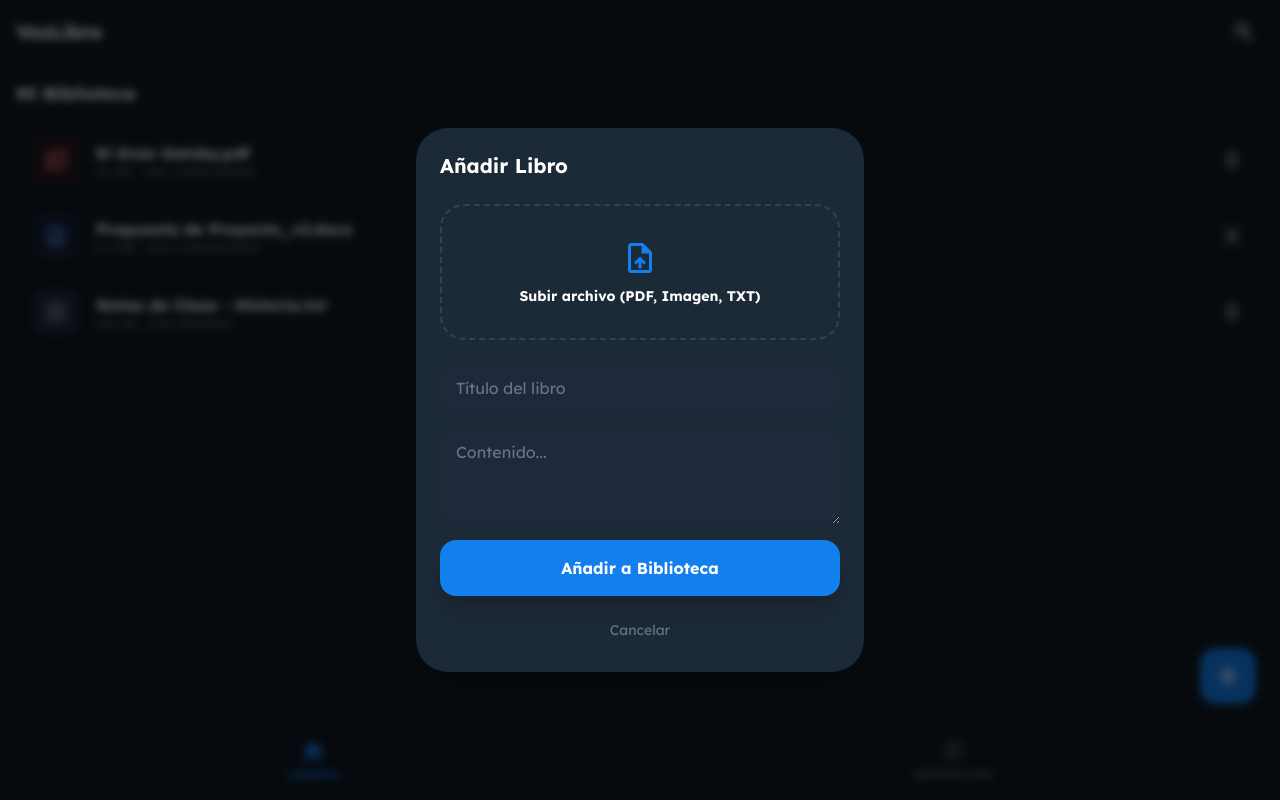
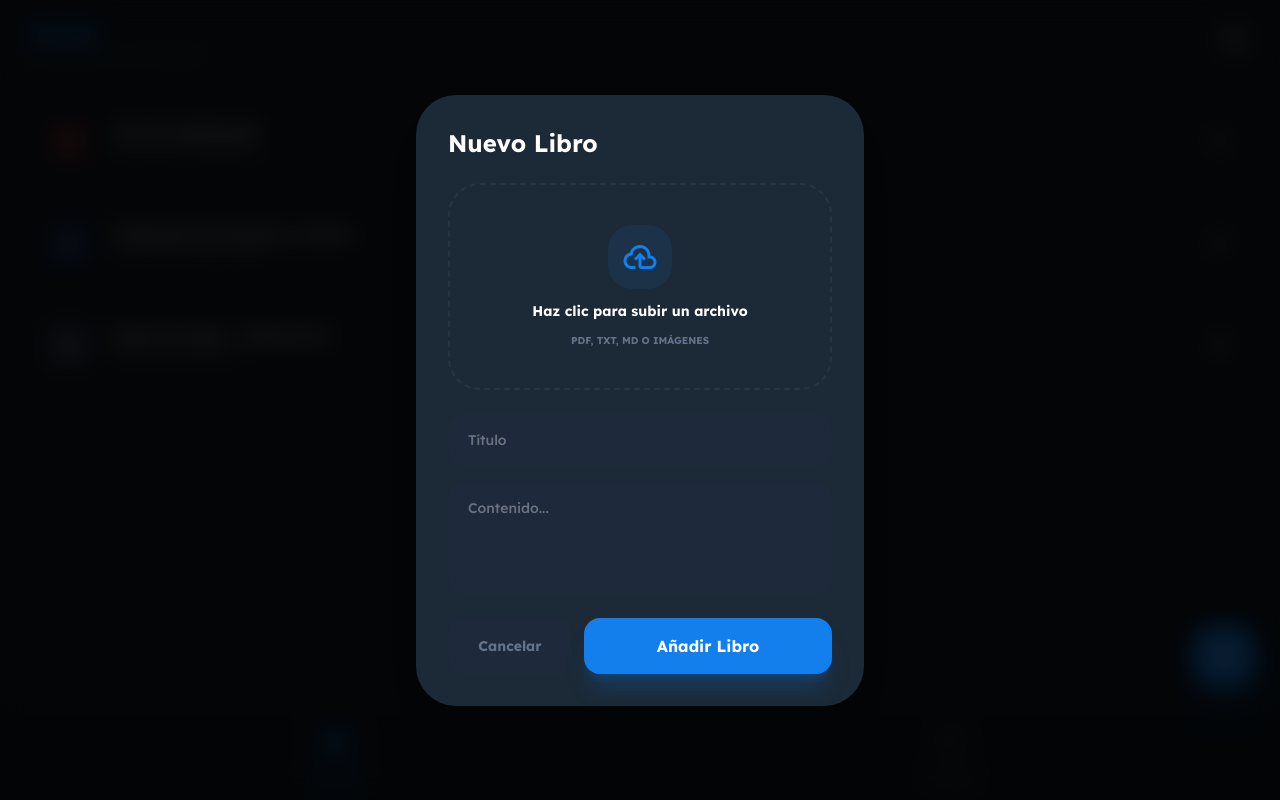
Before and after one commit to iMartinz-Oficial/Taudio, a React (Vite) app: page / in a window 1280 px wide. Both pictures are taken after a click on the button "add". Built offline with nearby package versions, Linux system fonts and the light colour scheme.

Commit message:
varios cambios

```diff
--- a/App.tsx
+++ b/App.tsx
@@ -6,7 +6,7 @@ import { INITIAL_DOCUMENTS } from './constants';
 import LibraryScreen from './components/LibraryScreen';
 import PlayerScreen from './components/PlayerScreen';
 import { generateSpeech, decodeBase64Audio, createWavBlob } from './services/geminiService';
-import { saveAudio, deleteAudio } from './services/storageService';
+import { saveAudio, deleteAudio, getAudio } from './services/storageService';
 
 const App: React.FC = () => {
   const [documents, setDocuments] = useState<Document[]>(INITIAL_DOCUMENTS);
@@ -14,12 +14,36 @@ const App: React.FC = () => {
   const [selectedVoice, setSelectedVoice] = useState<VoiceName>('Zephyr');
   const [processingIds, setProcessingIds] = useState<Set<number>>(new Set());
 
+  // Verificar caché al iniciar
+  useEffect(() => {
+    const checkCache = async () => {
+      const updatedDocs = await Promise.all(documents.map(async (doc) => {
+        const audio = await getAudio(doc.id);
+        if (audio) {
+          const sizeMB = (audio.size / (1024 * 1024)).toFixed(1);
+          return {
+            ...doc,
+            meta: `Listo • ${sizeMB} MB`,
+            icon: 'play_circle',
+            audioSize: `${sizeMB} MB`,
+            iconColor: 'text-green-500',
+            bgColor: 'bg-green-500/10'
+          };
+        }
+        return doc;
+      }));
+      setDocuments(updatedDocs);
+    };
+    checkCache();
+  }, []);
+
   const handleSelectDocument = (doc: Document) => {
     setCurrentDocument(doc);
   };
 
   const processAudioForDoc = async (id: number, content: string, voice: VoiceName) => {
     setProcessingIds(prev => new Set(prev).add(id));
+
     try {
       const base64 = await generateSpeech(content, voice);
       if (base64) {
@@ -27,12 +51,24 @@ const App: React.FC = () => {
         const wavBlob = createWavBlob(pcmData, 24000);
         await saveAudio(id, wavBlob);
 
+        const sizeMB = (wavBlob.size / (1024 * 1024)).toFixed(1);
+
         setDocuments(prev => prev.map(d =>
-          d.id === id ? { ...d, meta: d.meta.replace("Sin Empezar", "Listo para escuchar").replace("Nuevo", "Listo") } : d
+          d.id === id ? {
+            ...d,
+            meta: `Listo • ${sizeMB} MB`,
+            icon: 'play_circle',
+            audioSize: `${sizeMB} MB`,
+            iconColor: 'text-green-500',
+            bgColor: 'bg-green-500/10'
+          } : d
         ));
       }
     } catch (err) {
       console.error("Auto-processing error:", err);
+      setDocuments(prev => prev.map(d =>
+        d.id === id ? { ...d, meta: "Error en descarga", icon: "error" } : d
+      ));
     } finally {
       setProcessingIds(prev => {
         const next = new Set(prev);
@@ -48,14 +84,13 @@ const App: React.FC = () => {
       id,
       title: newDoc.title,
       content: newDoc.content,
-      meta: "Procesando audio...",
+      meta: "Generando audio...",
       progress: 0,
       iconColor: "text-primary",
       bgColor: "bg-primary/10",
       icon: "pending"
     };
     setDocuments(prev => [doc, ...prev]);
-    // Iniciar procesamiento automático
     processAudioForDoc(id, newDoc.content, selectedVoice);
   };
 
--- a/components/LibraryScreen.tsx
+++ b/components/LibraryScreen.tsx
@@ -1,5 +1,5 @@
 
-import React, { useState, useRef } from 'react';
+import React, { useState, useRef, useEffect } from 'react';
 import { useNavigate } from 'react-router-dom';
 import { Document } from '../types';
 import { extractTextFromFile } from '../services/geminiService';
@@ -13,15 +13,31 @@ interface LibraryScreenProps {
 }
 
 const LibraryScreen: React.FC<LibraryScreenProps> = ({ documents, processingIds, onSelectDocument, onAddDocument, onDeleteDocument }) => {
-  const [activeFilter, setActiveFilter] = useState("Todos");
-  const [openDropdownId, setOpenDropdownId] = useState<number | null>(null);
   const [isAddModalOpen, setIsAddModalOpen] = useState(false);
   const [newTitle, setNewTitle] = useState("");
   const [newContent, setNewContent] = useState("");
   const [isReadingFile, setIsReadingFile] = useState(false);
+  const [simulatedProgress, setSimulatedProgress] = useState<Record<number, number>>({});
 
   const fileInputRef = useRef<HTMLInputElement>(null);
   const navigate = useNavigate();
+
+  useEffect(() => {
+    const interval = setInterval(() => {
+      setSimulatedProgress(prev => {
+        const next = { ...prev };
+        processingIds.forEach(id => {
+          if (!next[id]) next[id] = 0;
+          if (next[id] < 98) {
+            const increment = next[id] < 50 ? 5 : next[id] < 80 ? 2 : 0.5;
+            next[id] = Math.min(98, next[id] + Math.random() * increment);
+          }
+        });
+        return next;
+      });
+    }, 1000);
+    return () => clearInterval(interval);
+  }, [processingIds]);
 
   const handleDocumentClick = (doc: Document) => {
     onSelectDocument(doc);
@@ -80,84 +96,112 @@ const LibraryScreen: React.FC<LibraryScreenProps> = ({ documents, processingIds,
 
   return (
     <div className="relative flex h-screen w-full flex-col overflow-hidden bg-background-light dark:bg-background-dark">
-      <header className="flex items-center justify-between px-4 py-3 bg-background-light dark:bg-background-dark z-10 shrink-0">
-        <h2 className="text-xl font-bold tracking-tight">VozLibro</h2>
-        <button className="size-10 flex items-center justify-center rounded-full hover:bg-black/5 dark:hover:bg-white/10">
+      <header className="flex items-center justify-between px-6 py-4 bg-background-light dark:bg-background-dark z-10 shrink-0 border-b border-black/5 dark:border-white/5">
+        <div>
+          <h2 className="text-2xl font-black tracking-tighter text-primary">Taudio</h2>
+          <p className="text-[10px] font-bold text-slate-500 uppercase tracking-widest">Mi Biblioteca Inteligente</p>
+        </div>
+        <button className="size-11 flex items-center justify-center rounded-2xl bg-black/5 dark:bg-white/5">
           <span className="material-symbols-outlined">search</span>
         </button>
       </header>
 
-      <main className="flex-1 overflow-y-auto no-scrollbar pb-28" onClick={() => setOpenDropdownId(null)}>
-        <div className="px-4 py-4">
-           <h3 className="text-lg font-bold mb-4">Mi Biblioteca</h3>
-           <div className="flex flex-col gap-1">
-             {documents.map((doc) => (
+      <main className="flex-1 overflow-y-auto no-scrollbar pb-32">
+        <div className="px-6 py-4">
+           <div className="flex flex-col gap-3">
+             {documents.map((doc) => {
+               const isProcessing = processingIds.has(doc.id);
+               const progress = Math.floor(simulatedProgress[doc.id] || 0);
+
+               return (
                  <div
                    key={doc.id}
                    onClick={() => handleDocumentClick(doc)}
-                 className="flex items-center gap-4 px-4 py-3 hover:bg-black/5 dark:hover:bg-white/5 cursor-pointer rounded-2xl transition-all"
+                   className={`flex items-center gap-4 px-4 py-4 cursor-pointer rounded-[28px] transition-all border ${isProcessing ? 'border-primary/20 bg-primary/5' : 'border-transparent hover:bg-black/5 dark:hover:bg-white/5'}`}
                  >
-                 <div className={`size-12 rounded-xl ${doc.bgColor} flex items-center justify-center`}>
-                    {processingIds.has(doc.id) ? (
-                      <span className="material-symbols-outlined animate-spin text-primary">sync</span>
+                   <div className={`relative size-14 rounded-2xl ${doc.bgColor} flex items-center justify-center shrink-0`}>
+                      {isProcessing ? (
+                        <>
+                          <svg className="absolute inset-0 size-full -rotate-90">
+                            <circle cx="28" cy="28" r="24" fill="none" stroke="currentColor" strokeWidth="3" className="text-primary/10" />
+                            <circle cx="28" cy="28" r="24" fill="none" stroke="currentColor" strokeWidth="3" strokeDasharray="150.8" strokeDashoffset={150.8 - (150.8 * progress) / 100} className="text-primary transition-all duration-300" />
+                          </svg>
+                          <span className="text-[10px] font-bold text-primary">{progress}%</span>
+                        </>
                       ) : (
-                      <span className={`material-symbols-outlined ${doc.iconColor}`}>{doc.icon}</span>
+                        <span className={`material-symbols-outlined text-[28px] ${doc.iconColor}`}>{doc.icon}</span>
                       )}
                    </div>
                    <div className="flex-1 min-w-0">
-                   <p className="font-bold truncate">{doc.title}</p>
-                   <p className={`text-[10px] font-bold uppercase tracking-widest ${processingIds.has(doc.id) ? 'text-primary' : 'text-slate-500'}`}>
-                     {processingIds.has(doc.id) ? 'Generando audio...' : doc.meta}
+                     <p className="font-bold text-[15px] truncate pr-2">{doc.title}</p>
+                     <div className="flex items-center gap-2 mt-0.5">
+                        {isProcessing && <span className="size-1.5 rounded-full bg-primary animate-pulse"></span>}
+                        <p className={`text-[10px] font-bold uppercase tracking-wider ${isProcessing ? 'text-primary' : 'text-slate-500'}`}>
+                          {isProcessing ? `Generando audio... ${progress}%` : doc.meta}
                         </p>
                      </div>
-                 <button onClick={(e) => { e.stopPropagation(); onDeleteDocument(doc.id); }} className="size-8 flex items-center justify-center text-slate-400 hover:text-red-500">
-                    <span className="material-symbols-outlined text-[20px]">delete</span>
+                   </div>
+                   <button onClick={(e) => { e.stopPropagation(); onDeleteDocument(doc.id); }} className="size-10 flex items-center justify-center text-slate-400 hover:text-red-500 transition-colors">
+                      <span className="material-symbols-outlined text-[22px]">delete</span>
                    </button>
                  </div>
-             ))}
+               );
+             })}
            </div>
         </div>
       </main>
 
       {isAddModalOpen && (
-        <div className="fixed inset-0 z-[100] flex items-center justify-center p-4 bg-black/60 backdrop-blur-sm">
-          <div className="w-full max-w-md bg-white dark:bg-surface-dark rounded-[32px] p-6 shadow-2xl">
-            <h3 className="text-xl font-bold mb-6">Añadir Libro</h3>
+        <div className="fixed inset-0 z-[100] flex items-center justify-center p-4 bg-black/80 backdrop-blur-md">
+          <div className="w-full max-w-md bg-white dark:bg-surface-dark rounded-[40px] p-8 shadow-2xl animate-in fade-in zoom-in duration-200">
+            <h3 className="text-2xl font-black mb-6">Nuevo Libro</h3>
+
             <div
               onClick={() => fileInputRef.current?.click()}
-              className="border-2 border-dashed border-slate-700 rounded-3xl p-8 flex flex-col items-center justify-center gap-2 mb-6 cursor-pointer hover:bg-white/5 transition-all"
+              className="border-2 border-dashed border-slate-700/50 rounded-[32px] p-10 flex flex-col items-center justify-center gap-3 mb-6 cursor-pointer hover:border-primary hover:bg-primary/5 transition-all group"
             >
               <input type="file" ref={fileInputRef} onChange={handleFileChange} className="hidden" accept=".pdf,.txt,.md,.jpg,.png" />
-              <span className={`material-symbols-outlined text-4xl text-primary ${isReadingFile ? 'animate-bounce' : ''}`}>
-                {isReadingFile ? 'settings_suggest' : 'upload_file'}
+              <div className="size-16 rounded-3xl bg-primary/10 flex items-center justify-center group-hover:scale-110 transition-transform">
+                <span className={`material-symbols-outlined text-4xl text-primary ${isReadingFile ? 'animate-spin' : ''}`}>
+                  {isReadingFile ? 'sync' : 'cloud_upload'}
                 </span>
-              <p className="text-sm font-bold">{isReadingFile ? 'Extrayendo texto...' : 'Subir archivo (PDF, Imagen, TXT)'}</p>
+              </div>
+              <p className="text-sm font-bold text-center">
+                {isReadingFile ? 'Leyendo contenido...' : 'Haz clic para subir un archivo'}
+              </p>
+              <p className="text-[10px] text-slate-500 uppercase font-bold">PDF, TXT, MD o Imágenes</p>
             </div>
 
             {!isReadingFile && (
               <form onSubmit={handleAddSubmit} className="flex flex-col gap-4">
-                <input required placeholder="Título del libro" value={newTitle} onChange={e => setNewTitle(e.target.value)} className="w-full bg-slate-800 rounded-2xl px-4 py-3 border-none focus:ring-2 focus:ring-primary" />
-                <textarea required placeholder="Contenido..." rows={3} value={newContent} onChange={e => setNewContent(e.target.value)} className="w-full bg-slate-800 rounded-2xl px-4 py-3 border-none focus:ring-2 focus:ring-primary" />
-                <button type="submit" className="w-full bg-primary font-bold py-4 rounded-2xl shadow-xl active:scale-95 transition-all">Añadir a Biblioteca</button>
-                <button type="button" onClick={() => setIsAddModalOpen(false)} className="w-full py-2 text-sm text-slate-500">Cancelar</button>
+                <input required placeholder="Título" value={newTitle} onChange={e => setNewTitle(e.target.value)} className="w-full bg-slate-100 dark:bg-slate-800 rounded-2xl px-5 py-4 border-none focus:ring-2 focus:ring-primary text-sm font-medium" />
+                <textarea required placeholder="Contenido..." rows={4} value={newContent} onChange={e => setNewContent(e.target.value)} className="w-full bg-slate-100 dark:bg-slate-800 rounded-2xl px-5 py-4 border-none focus:ring-2 focus:ring-primary text-sm font-medium resize-none" />
+                <div className="flex gap-3 mt-2">
+                  <button type="button" onClick={() => setIsAddModalOpen(false)} className="flex-1 py-4 text-sm font-bold text-slate-500 bg-slate-100 dark:bg-slate-800 rounded-2xl active:scale-95 transition-all">Cancelar</button>
+                  <button type="submit" className="flex-[2] bg-primary text-white font-bold py-4 rounded-2xl shadow-xl shadow-primary/20 active:scale-95 transition-all">Añadir Libro</button>
+                </div>
               </form>
             )}
           </div>
         </div>
       )}
 
-      <button onClick={() => setIsAddModalOpen(true)} className="fixed bottom-24 right-6 size-14 bg-primary text-white rounded-2xl shadow-2xl flex items-center justify-center active:scale-90 transition-all">
-        <span className="material-symbols-outlined" style={{ fontSize: '32px' }}>add</span>
+      <button onClick={() => setIsAddModalOpen(true)} className="fixed bottom-28 right-6 size-16 bg-primary text-white rounded-[24px] shadow-2xl shadow-primary/40 flex items-center justify-center active:scale-90 hover:scale-105 transition-all z-20">
+        <span className="material-symbols-outlined" style={{ fontSize: '36px' }}>add</span>
       </button>
 
-      <nav className="fixed bottom-0 w-full bg-background-dark/95 backdrop-blur-md border-t border-white/5 flex h-20 items-center justify-around pb-safe">
-        <button className="flex flex-col items-center gap-1 text-primary">
+      <nav className="fixed bottom-0 w-full bg-background-dark/95 backdrop-blur-xl border-t border-white/5 flex h-24 items-center justify-around pb-safe px-6">
+        <button className="flex flex-col items-center gap-1.5 text-primary">
+          <div className="size-12 rounded-2xl bg-primary/10 flex items-center justify-center">
             <span className="material-symbols-outlined fill-current">home</span>
-          <span className="text-[10px] font-bold uppercase">Librería</span>
+          </div>
+          <span className="text-[10px] font-black uppercase tracking-widest">Librería</span>
         </button>
-        <button onClick={() => navigate('/player')} className="flex flex-col items-center gap-1 text-slate-500">
+        <button onClick={() => navigate('/player')} className="flex flex-col items-center gap-1.5 text-slate-500">
+          <div className="size-12 rounded-2xl hover:bg-white/5 flex items-center justify-center transition-colors">
             <span className="material-symbols-outlined">play_circle</span>
-          <span className="text-[10px] font-bold uppercase">Reproductor</span>
+          </div>
+          <span className="text-[10px] font-black uppercase tracking-widest">Player</span>
         </button>
       </nav>
     </div>
--- a/metadata.json
+++ b/metadata.json
@@ -1,5 +1,5 @@
 {
-  "name": "VozLibro - Biblioteca de Audio TTS",
+  "name": "Taudio - Mi Biblioteca de Audio",
   "description": "Una aplicación avanzada de lectura de documentos que utiliza la API de Gemini para convertir texto en voz natural de alta calidad.",
   "requestFramePermissions": [
     "microphone"
--- a/types.ts
+++ b/types.ts
@@ -8,6 +8,7 @@ export interface Document {
   bgColor: string;
   icon: string;
   content?: string;
+  audioSize?: string; // Nuevo campo para el tamaño del audio
 }
 
 export type VoiceName = 'Kore' | 'Puck' | 'Charon' | 'Fenrir' | 'Zephyr';
```
Also changed, not shown: components/PlayerScreen.tsx (+165 -61 lines), index.html (+22 -3 lines), manifest.json. Lines whose indentation alone changed are shown as unchanged.
